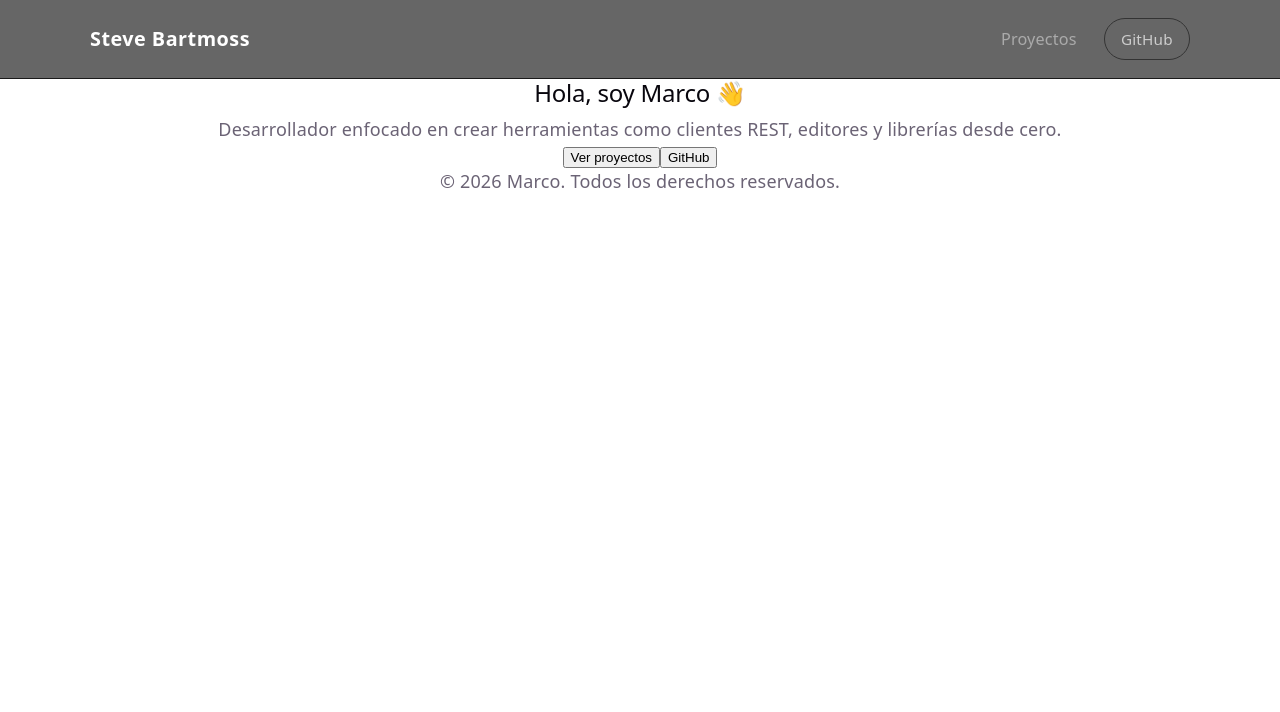
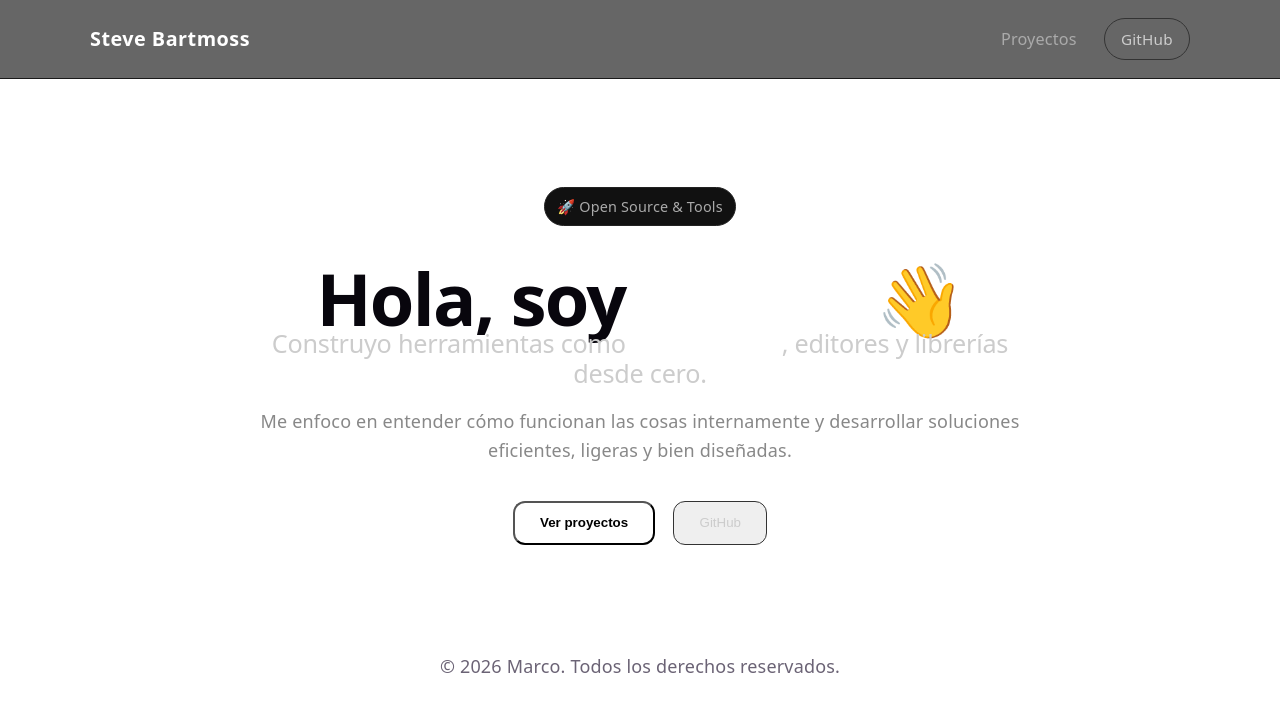
Before and after one commit to SteveBartmoss/projectStreetKid, a React (Vite) app: page / in a window 1280 px wide. Shown: the top 712 px of the page. Built offline with nearby package versions, Linux system fonts and the light colour scheme.

Commit message:
feat: Se implementa contenido para el home

```diff
--- a/src/pages/home.jsx
+++ b/src/pages/home.jsx
@@ -1,26 +1,39 @@
+import './home.css'
 
+export function Home() {
+    return (
+        <section className="hero">
 
-export function Home(){
+            <div className="hero-content">
 
-    return(
+                <span className="badge">🚀 Open Source & Tools</span>
 
-        <section className="flex flex-col items-center justify-center text-center px-6 py-24">
-        <h2 className="text-4xl md:text-6xl font-bold mb-6">
-          Hola, soy Marco 👋
+                <h1>
+                    Hola, soy <span className="highlight">Marco</span> 👋
+                </h1>
+
+                <h2 className="subtitle">
+                    Construyo herramientas como <span>clientes REST</span>, editores
+                    y librerías desde cero.
                 </h2>
-        <p className="text-gray-400 max-w-xl text-lg mb-8">
-          Desarrollador enfocado en crear herramientas como clientes REST,
-          editores y librerías desde cero.
+
+                <p className="description">
+                    Me enfoco en entender cómo funcionan las cosas internamente
+                    y desarrollar soluciones eficientes, ligeras y bien diseñadas.
                 </p>
-        <div className="flex gap-4">
-          <button className="bg-white text-black px-6 py-2 rounded-xl font-semibold">
+
+                <div className="actions">
+                    <button className="btn-primary">
                         Ver proyectos
                     </button>
-          <button className="border border-gray-600 px-6 py-2 rounded-xl">
+
+                    <button className="btn-secondary">
                         GitHub
                     </button>
                 </div>
+
+            </div>
+
         </section>
     )
-
 }
```
Lines whose indentation alone changed are shown as unchanged.
